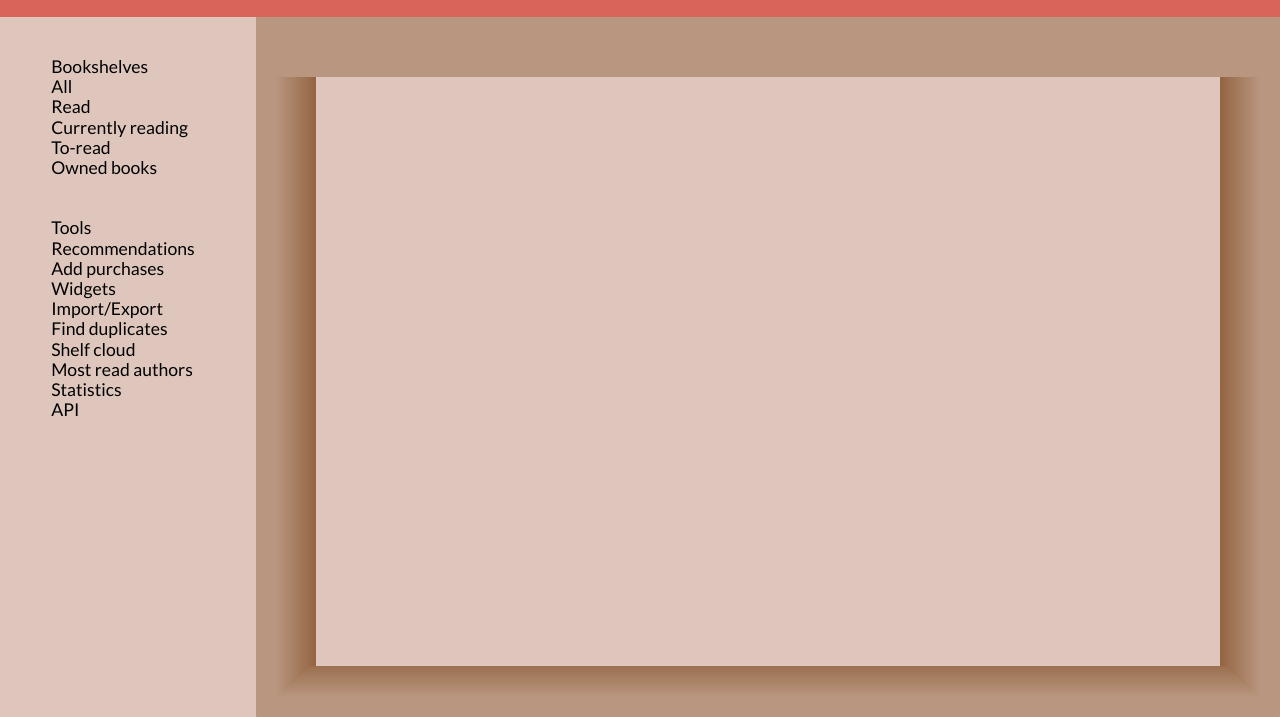
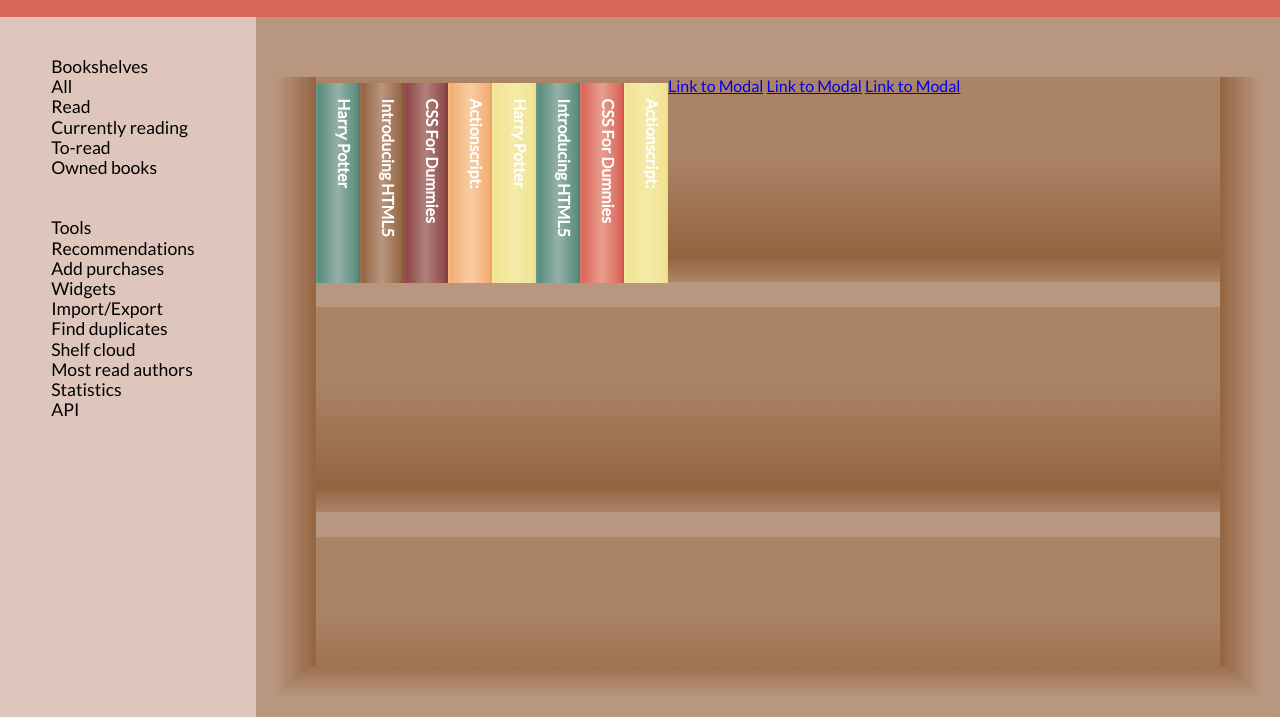
Before and after one commit to egmatti/goodreadsbookshelf, a plain HTML site: page index.html in a window 1280 px wide. Shown: the part 123-840 px from the top of the page. Drawn offline with nearby package versions, Linux system fonts and the light colour scheme.

Commit message:
Started adding books with HTML and CSS

```diff
--- a/css/partials/_variables.scss
+++ b/css/partials/_variables.scss
@@ -1,8 +1,13 @@
-$green: #588C7E;
-$yellow: #F2E394;
-$orange: #F2AE72;
-$red: #D96459;
-$burgundy: #8C4646;
+$dark-green: #588C7E;
+$light-green: #95B1A8;
+$dark-yellow: #F2E394;
+$light-yellow: #F4EBA9;
+$dark-orange: #F2AE72;
+$light-orange: #F9CCA3;
+$dark-red: #D96459;
+$light-red: #E99E8D;
+$dark-burgundy: #8C4646;
+$light-burgundy: #B1817B;
 $pink: #DEC6BD;
 $light-brown: #B8967F;
 $dark-brown: #946441;
--- a/css/style.scss
+++ b/css/style.scss
@@ -18,7 +18,7 @@
 
 header {
   align-items: center;
-  background-color: $red;
+  background-color: $dark-red;
   display: flex;
   height: 140px;
   justify-content: space-between;
@@ -102,13 +102,14 @@
   font-weight: bold;
 }
 
-.main-content {
+.bookcase {
   // border: 8px solid $dark-brown;
   // box-sizing: border-box;
   background-color: $pink;
   display: inline-block;
   float: right;
   height: 700px;
+  overflow: hidden;
   position: relative;
   width: 80%;
   z-index: -10;
@@ -162,3 +163,96 @@
   -webkit-clip-path: polygon(5.3% 15%, 94.7% 15%, 100% 100%, 0% 100%);
   width: 100%;
 }
+
+.bookshelves {
+  background-image: linear-gradient(
+  $medium-brown 32%,
+  $dark-brown 180px,
+  $medium-brown 205px,
+  $light-brown 50px,
+  $light-brown 100px);
+  background-size: 20px 230px;
+  height: 100%;
+  left: 60px;
+  position: absolute;
+  top: 60px;
+  width: 100%;
+  overflow: hidden;
+  z-index: -8;
+}
+
+.book {
+  float: left;
+  color: white;
+  font-size: 0.9rem;
+  margin-bottom: 10px;
+  margin-top: 6px;
+  transition: transform 0.4s ease;
+}
+
+.book-tilted {
+  float: left;
+  width: 74px;
+}
+
+.book-tilted > .book {
+  transform: translateY(-3px) translateX(15px) rotate(9deg) ;
+}
+
+.book:hover {
+  transform: scale(1.05);
+}
+
+.book-green {
+  background-image: linear-gradient(to left, $dark-green, $light-green, $dark-green);
+  border-left: 2px solid lighten($dark-green, 4%);
+  border-right: 2px solid darken($dark-green, 4%);
+}
+
+.book-yellow {
+  background-image: linear-gradient(to left, $dark-yellow, $light-yellow, $dark-yellow);
+  border-left: 2px solid lighten($dark-yellow, 4%);
+  border-right: 2px solid darken($dark-yellow, 4%);
+}
+
+.book-orange {
+  background-image: linear-gradient(to left, $dark-orange, $light-orange, $dark-orange);
+  border-left: 2px solid lighten($dark-orange, 4%);
+  border-right: 2px solid darken($dark-orange, 4%);
+}
+
+.book-red {
+  background-image: linear-gradient(to left, $dark-red, $light-red, $dark-red);
+  border-left: 2px solid lighten($dark-red, 4%);
+  border-right: 2px solid darken($dark-red, 4%);
+  color: white;
+}
+
+.book-brown {
+  background-image: linear-gradient(to left, $dark-brown, $light-brown, $dark-brown);
+  border-left: 2px solid lighten($dark-brown, 4%);
+  border-right: 2px solid darken($dark-brown, 4%);
+  color: white;
+}
+
+.book-burgundy {
+  background-image: linear-gradient(to left, $dark-burgundy, $light-burgundy, $dark-burgundy);
+  border-left: 2px solid lighten($dark-burgundy, 4%);
+  border-right: 2px solid darken($dark-burgundy, 4%);
+  color: white;
+}
+
+.book-size-1 {
+  height: 200px;
+  width: 40px;
+}
+
+.book h2 {
+  padding: 0;
+  font-size: 1rem;
+  transform-origin: 0% 0%;
+  transform: rotate(0.25turn) translateY(-35px);
+  width: 170px;
+  margin-top: 16px;
+  margin-right: 18px;
+}
--- a/index.html
+++ b/index.html
@@ -47,14 +47,39 @@
       </ul>
     </aside>
 
-    <section class="main-content">
+    <section class="bookcase">
       <div class="left-board">
       </div>
       <div class="top-board">
       </div>
       <div class="right-board">
       </div>
-      <div>
+      <div class="bookshelves">
+        <div class="book book-green book-size-1">
+          <h2>Harry Potter</h2>
+        </div>
+        <div class="book book-brown book-size-1">
+          <h2>Introducing HTML5</h2>
+        </div>
+        <div class="book book-burgundy book-size-1">
+          <h2>CSS For Dummies</h2>
+        </div>
+        <div class="book book-orange book-size-1">
+          <h2>Actionscript:</h2>
+        </div>
+        <div class="book book-yellow book-size-1">
+          <h2>Harry Potter</h2>
+        </div>
+        <div class="book book-green book-size-1">
+          <h2>Introducing HTML5</h2>
+        </div>
+        <div class="book book-red book-size-1">
+          <h2>CSS For Dummies</h2>
+        </div>
+        <div class="book book-yellow book-size-1">
+          <h2>Actionscript:</h2>
+        </div>
+
         <a href="#modal">Link to Modal</a>
         <a href="#modal2">Link to Modal</a>
         <a href="#modal3">Link to Modal</a>
```
Also changed, not shown: css/style.css, 1 other file.
